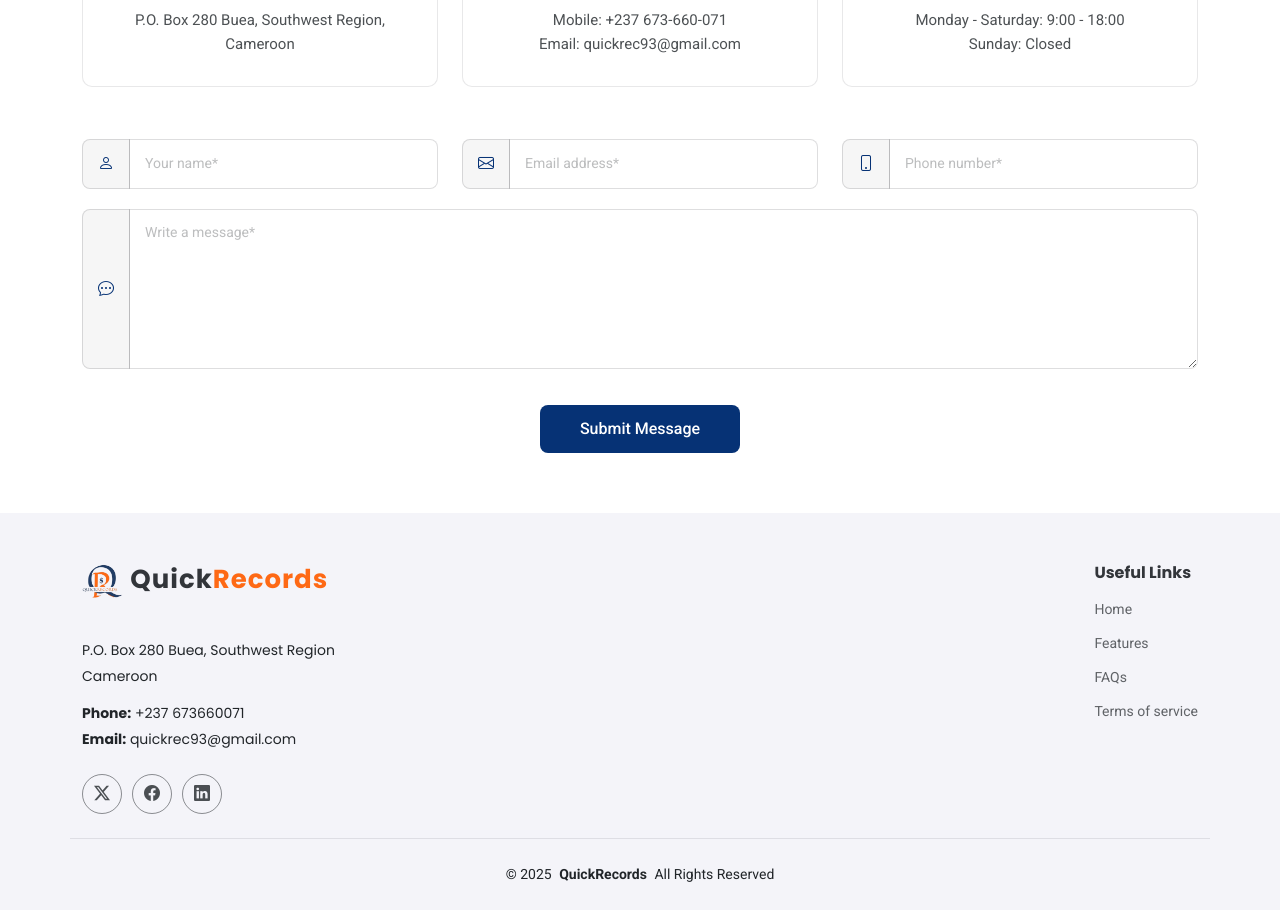
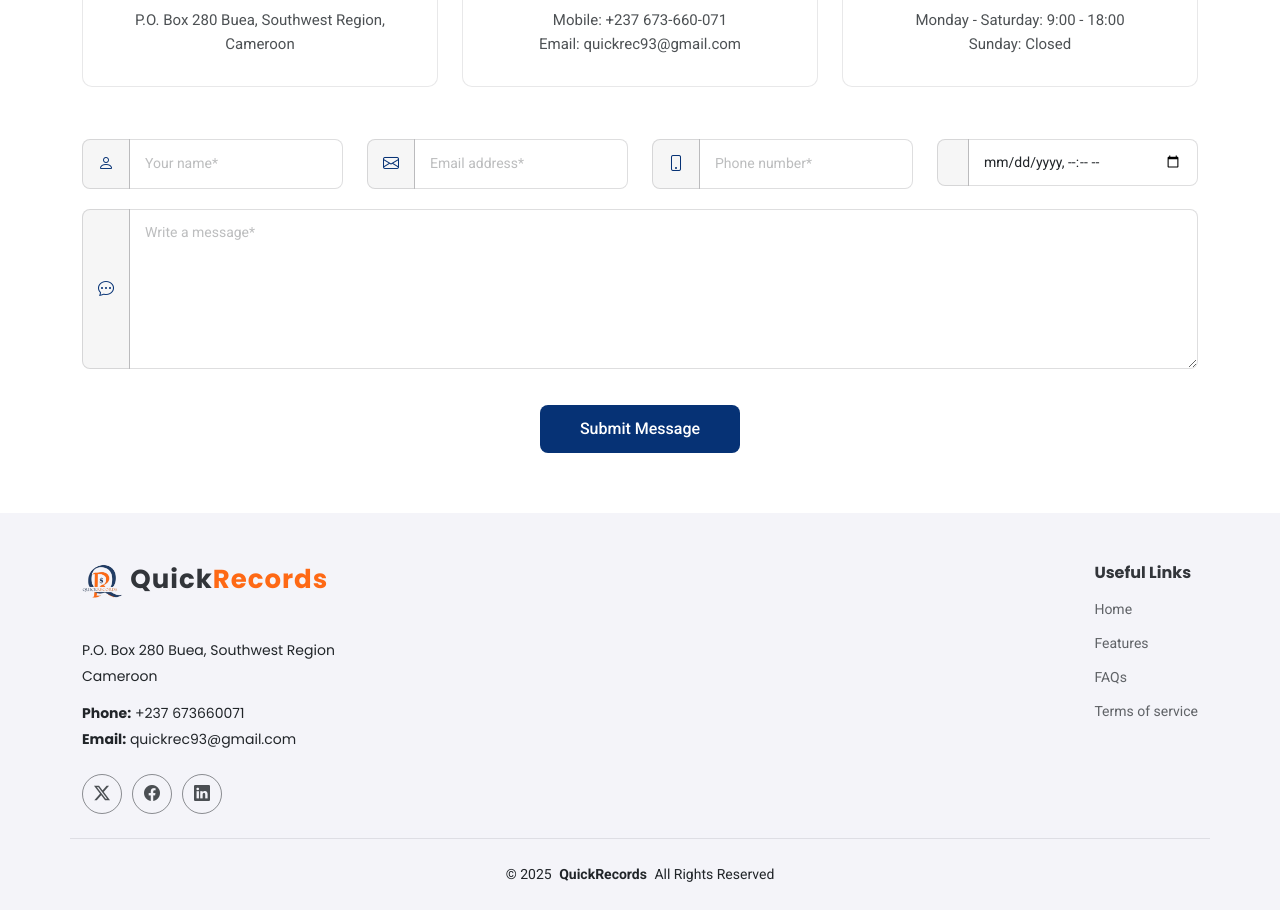
Before and after one commit to QuickRecordsTeam/quick-records-website, a React (Vite) app: page / in a window 1280 px wide. Shown: the part 5720-6630 px from the top of the page. Built offline with nearby package versions, Linux system fonts and the light colour scheme.

Commit message:
added a date  time for inquiry

```diff
--- a/src/components/Contact.tsx
+++ b/src/components/Contact.tsx
@@ -17,6 +17,9 @@ const schema = z.object({
     .regex(/^\+?[1-9]\d{1,14}$/, {
       message: "Please provide a valid phone number (e.g +237xxxxxxxxx) ",
     }),
+  dateTime: z.string().transform((value) => new Date(value)).refine((date) => date >= new Date(), {
+    message: "Date and time must be in the future",
+  }),
   message: z
     .string({ invalid_type_error: "Please provide a message" })
     .max(1000, {
@@ -45,6 +48,7 @@ const Contact = () => {
         email: data.email,
         message: data.message,
         phone: data.phone,
+        dateTime: data.dateTime,
       })
       .then((res) => {
         successRef.current?.classList.add("d-block");
@@ -122,7 +126,7 @@ const Contact = () => {
                   className="php-email-form"
                 >
                   <div className="row">
-                    <div className="col-md-4 form-group mt-1">
+                    <div className="col-md-3 form-group mt-1">
                       <div className="input-group">
                         <span className="input-group-text">
                           <i className="bi bi-person"></i>
@@ -142,7 +146,7 @@ const Contact = () => {
                         )}
                       </div>
                     </div>
-                    <div className="col-md-4 form-group mt-1">
+                    <div className="col-md-3 form-group mt-1">
                       <div className="input-group">
                         <span className="input-group-text">
                           <i className="bi bi-envelope"></i>
@@ -162,7 +166,7 @@ const Contact = () => {
                         )}
                       </div>
                     </div>
-                    <div className="col-md-4 form-group mt-1">
+                    <div className="col-md-3 form-group mt-1">
                       <div className="input-group">
                         <span className="input-group-text">
                           <i className="bi bi-phone"></i>
@@ -179,6 +183,26 @@ const Contact = () => {
                       <div id="nameHelp" className="form-text">
                         {errors.phone && (
                           <p className="text-danger">{errors.phone.message}</p>
+                        )}
+                      </div>
+                    </div>
+                    <div className="col-md-3 form-group mt-1">
+                      <div className="input-group">
+                        <span className="input-group-text">
+                          <i className="bi bi-date"></i>
+                        </span>
+                        <input
+                          {...register("dateTime")}
+                          type="datetime-local"
+                          className="form-control"
+                          name="dateTime"
+                          placeholder="Date and Time*"
+                          required
+                        ></input>
+                      </div>
+                      <div id="nameHelp" className="form-text">
+                        {errors.dateTime && (
+                          <p className="text-danger">{errors.dateTime.message}</p>
                         )}
                       </div>
                     </div>
--- a/src/models/contact-form.ts
+++ b/src/models/contact-form.ts
@@ -2,5 +2,6 @@ export default interface ContactFormData {
     name:string,
     email:string,
     message:string,
-    phone:string
+    phone:string,
+    dateTime:Date
 }
```
